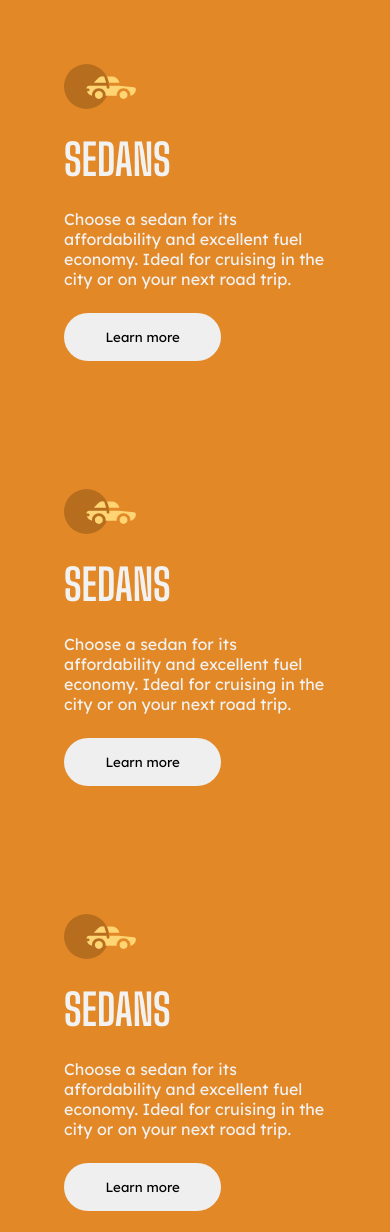
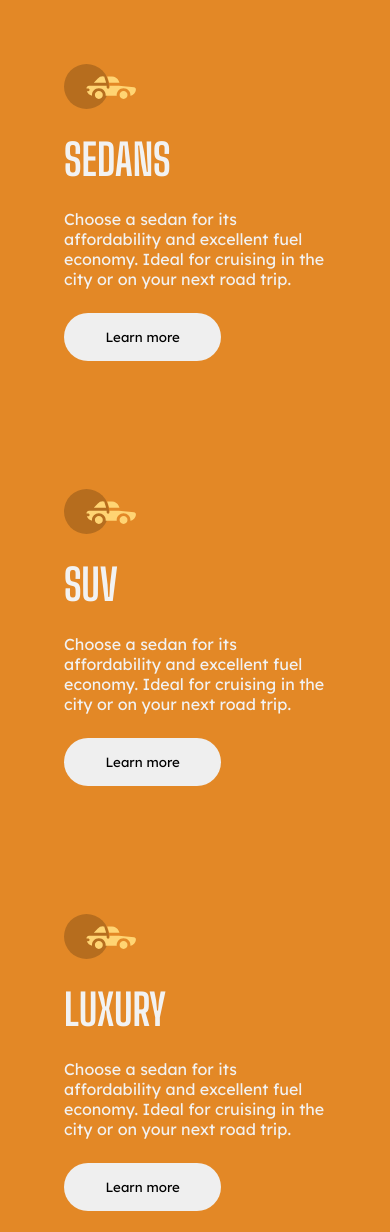
Before and after one commit to Marcoswodbarros/ThreeColumnPreviewCard, a React (Create React App) app in the folder card/: page / in a window 390 px wide. Shown: the top 1232 px of the page. Built offline with nearby package versions, Linux system fonts and the light colour scheme.

Commit message:
Mobile: Updating h1 props

```diff
--- a/card/src/App.js
+++ b/card/src/App.js
@@ -3,29 +3,12 @@ import Card from './Components/Card/Card';
 
 function App() {
 
-  const espec = [
-    {
-      h1: 'Sedan',
-      background: 'hsl(31, 77%, 52%)'
-    },
-
-    {
-      h1: 'Suvs',
-      background: 'hsl(184, 100%, 22%)'
-    },
-
-    {
-      h1: 'Luxury',
-      background: 'hsl(179, 100%, 13%)'
-    }
-  ]
-
   return (
     <div className="App">
       <header className="App-header">
-        <Card />
-        <Card />
-        <Card />
+        <Card nome='Sedans' />
+        <Card nome='Suv' />
+        <Card nome='Luxury' />
       </header>
     </div>
   );
--- a/card/src/Components/Card/Card.js
+++ b/card/src/Components/Card/Card.js
@@ -2,12 +2,12 @@ import React from 'react';
 import './Card.css';
 import Button from '../Button/Button';
 
-const Card = () => {
+const Card = (props) => {
     return (
         <div>
             <div className="card__container">
                 <img src="/images/icon-sedans.svg" className='card__img' alt="Icon Sedan" />
-                <h1>Sedans</h1>
+                <h1>{props.nome}</h1>
                 <p className='card__text'>Choose a sedan for its affordability and excellent fuel economy. Ideal for cruising in the city or on your next road trip.</p>
                 <Button />
             </div>
```
